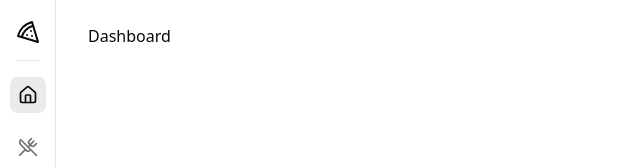
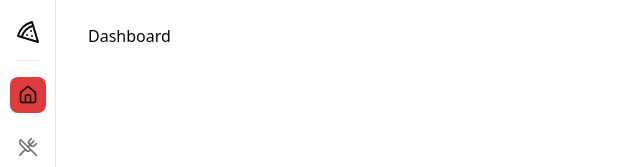
Before and after one commit to JoaoManoelDev/pizza-shop, a React (Vite) app: page / in a window 1280 px wide. Shown: the top 167 px of the page, without its empty margins (0-640 px from the left). Built offline with nearby package versions, Linux system fonts and the light colour scheme.

Commit message:
feat: modify hover background to primary color

```diff
--- a/src/components/nav-link.tsx
+++ b/src/components/nav-link.tsx
@@ -10,8 +10,8 @@ export const NavLink = (props: NavLinkProps) => {
       data-current={pathname === props.to}
       {...props}
       className="group flex h-9 w-9 items-center justify-center text-sm
-      font-medium text-muted-foreground hover:text-foreground transition-colors
-      data-[current=true]:text-foreground data-[current=true]:bg-muted-foreground/15
+      font-medium text-muted-foreground hover:bg-primary/90 hover:text-foreground transition-colors
+      data-[current=true]:text-foreground data-[current=true]:bg-primary/90
       rounded-lg"
     />
   )
```
